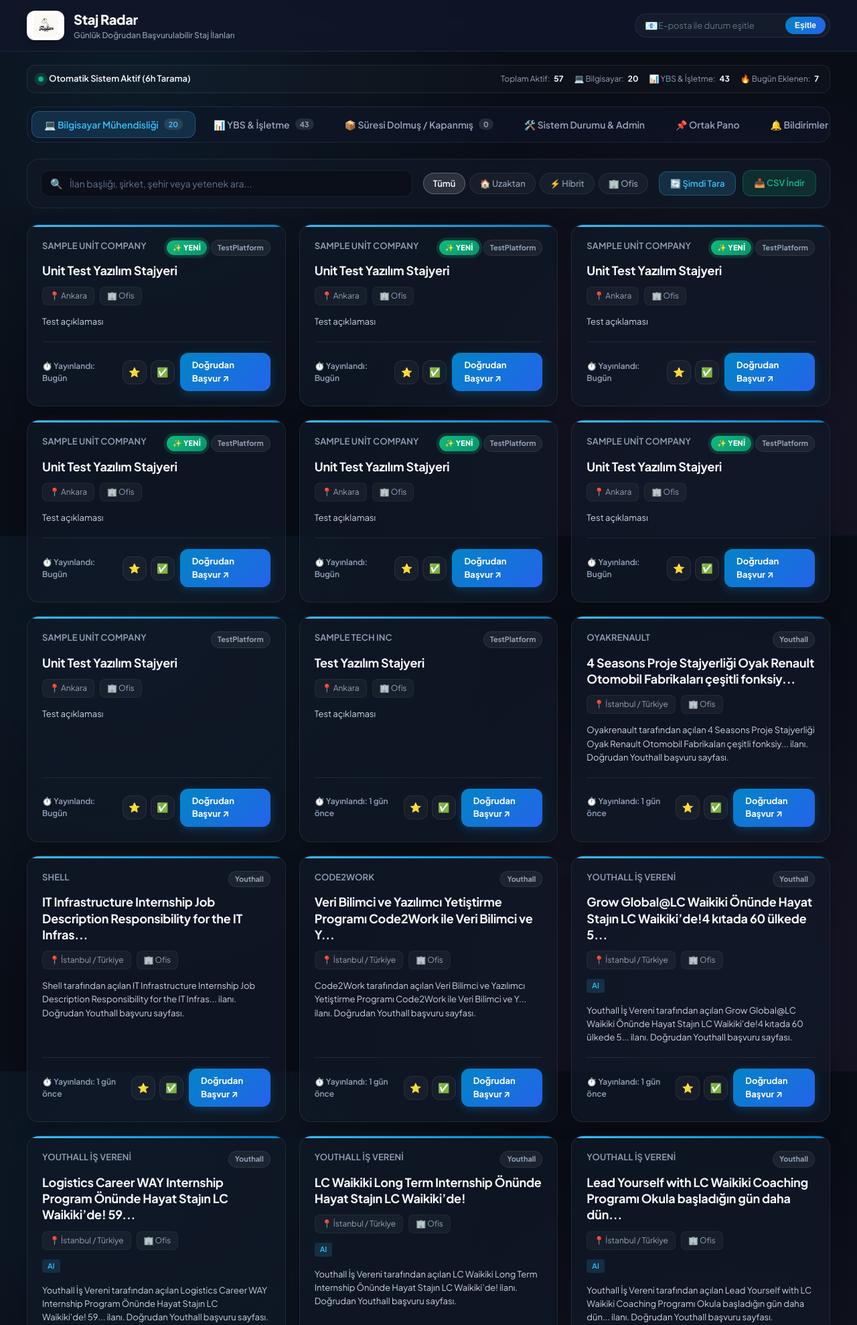
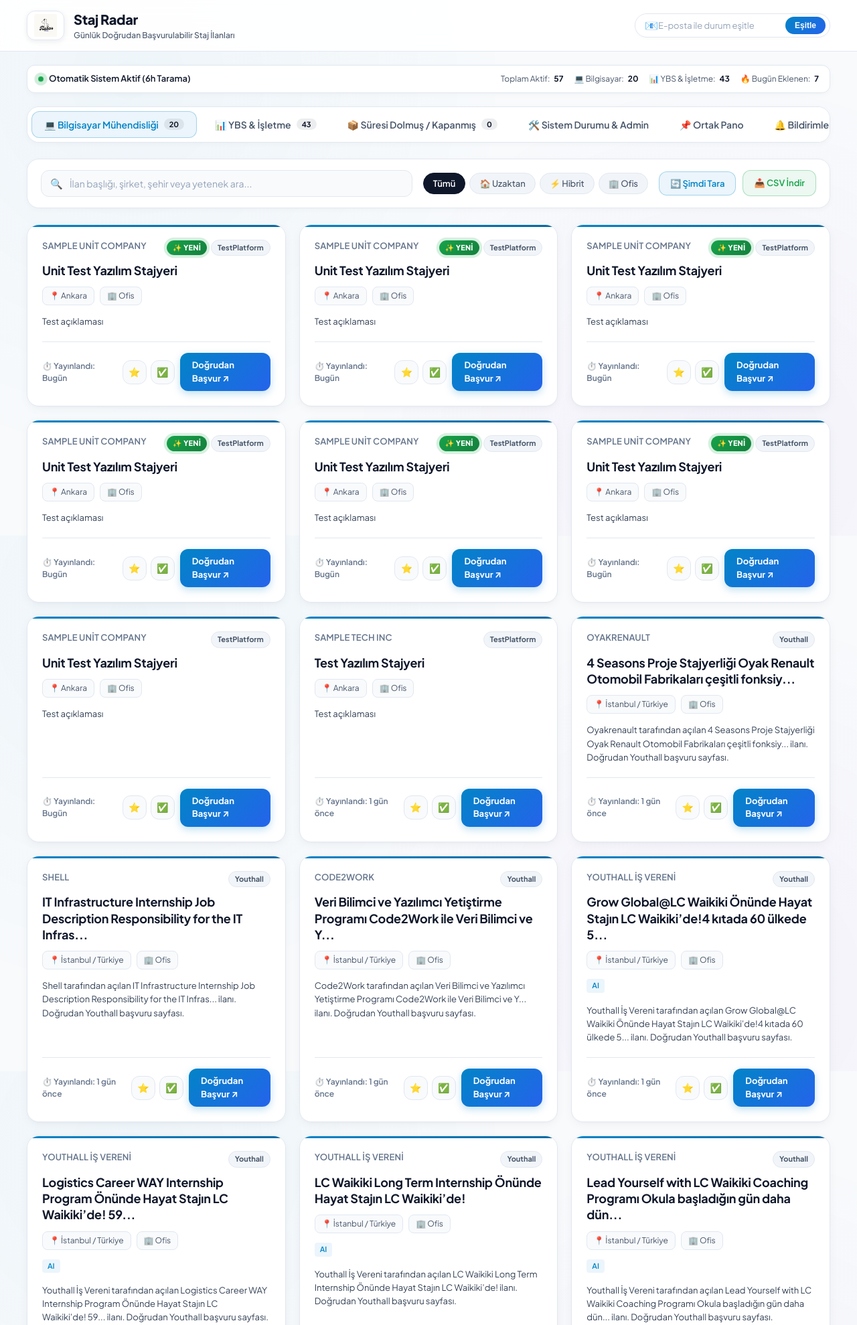
Before and after one commit to yusflhan-a11y/staj_radar, a Flask app: page / in a window 1280 px wide. Shown: the top 1979 px of the page at 67% size. Run offline with Flask 3, Linux system fonts and the light colour scheme; data comes from the database, SQL or seed files in the repository; both versions use the stored data as it was after the commit.

Commit message:
Add files via upload

```diff
--- a/staj_radar/templates/index.html
+++ b/staj_radar/templates/index.html
@@ -29,33 +29,33 @@
 
     <style>
         :root {
-            --bg-body: #090d16;
-            --bg-card: rgba(17, 24, 39, 0.75);
-            --bg-card-hover: rgba(24, 33, 53, 0.85);
-            --bg-glass: rgba(15, 23, 42, 0.8);
-            --border-subtle: rgba(255, 255, 255, 0.08);
-            --border-hover: rgba(255, 255, 255, 0.18);
-
-            --text-main: #f8fafc;
-            --text-muted: #94a3b8;
+            --bg-body: #f8fafc;
+            --bg-card: #ffffff;
+            --bg-card-hover: #ffffff;
+            --bg-glass: rgba(255, 255, 255, 0.9);
+            --border-subtle: #e2e8f0;
+            --border-hover: #cbd5e1;
+
+            --text-main: #0f172a;
+            --text-muted: #475569;
             --text-subtle: #64748b;
 
-            --ce-accent: #38bdf8;
-            --ce-glow: rgba(56, 189, 248, 0.15);
-            --ce-border: rgba(56, 189, 248, 0.3);
-
-            --mis-accent: #c084fc;
-            --mis-glow: rgba(192, 132, 252, 0.15);
-            --mis-border: rgba(192, 132, 252, 0.3);
-
-            --success: #10b981;
-            --success-glow: rgba(16, 185, 129, 0.15);
-
-            --warning: #f59e0b;
-            --warning-glow: rgba(245, 158, 11, 0.15);
-
-            --danger: #f43f5e;
-            --danger-glow: rgba(244, 63, 94, 0.15);
+            --ce-accent: #0284c7;
+            --ce-glow: rgba(2, 132, 199, 0.08);
+            --ce-border: rgba(2, 132, 199, 0.25);
+
+            --mis-accent: #7e22ce;
+            --mis-glow: rgba(126, 34, 206, 0.08);
+            --mis-border: rgba(126, 34, 206, 0.25);
+
+            --success: #16a34a;
+            --success-glow: rgba(22, 163, 74, 0.08);
+
+            --warning: #d97706;
+            --warning-glow: rgba(217, 119, 6, 0.08);
+
+            --danger: #e11d48;
+            --danger-glow: rgba(225, 29, 72, 0.08);
 
             --radius-sm: 8px;
             --radius-md: 12px;
@@ -63,7 +63,7 @@
             --radius-full: 9999px;
 
             --font-family: 'Plus Jakarta Sans', -apple-system, BlinkMacSystemFont, sans-serif;
-            --shadow-card: 0 10px 30px -10px rgba(0, 0, 0, 0.5);
+            --shadow-card: 0 4px 16px -2px rgba(15, 23, 42, 0.05), 0 2px 6px -1px rgba(15, 23, 42, 0.03);
             --transition: all 0.25s cubic-bezier(0.16, 1, 0.3, 1);
         }
 
@@ -79,8 +79,8 @@
             color: var(--text-main);
             min-height: 100vh;
             background-image:
-                radial-gradient(circle at 15% 15%, rgba(56, 189, 248, 0.08) 0%, transparent 45%),
-                radial-gradient(circle at 85% 85%, rgba(192, 132, 252, 0.08) 0%, transparent 45%);
+                radial-gradient(circle at 15% 15%, rgba(2, 132, 199, 0.04) 0%, transparent 45%),
+                radial-gradient(circle at 85% 85%, rgba(126, 34, 206, 0.04) 0%, transparent 45%);
             background-attachment: fixed;
             line-height: 1.5;
             padding-bottom: 60px;
@@ -128,7 +128,8 @@
             border-radius: var(--radius-md);
             background: #ffffff;
             padding: 4px 10px;
-            box-shadow: 0 4px 12px rgba(0, 0, 0, 0.2);
+            box-shadow: 0 2px 8px rgba(15, 23, 42, 0.08);
+            border: 1px solid var(--border-subtle);
         }
 
         .brand-logo-icon {
@@ -152,14 +154,12 @@
             font-size: 20px;
             font-weight: 800;
             letter-spacing: -0.02em;
-            background: linear-gradient(135deg, #ffffff 30%, var(--text-muted));
-            -webkit-background-clip: text;
-            -webkit-text-fill-color: transparent;
+            color: #0f172a;
         }
 
         .brand-title p {
             font-size: 12px;
-            color: var(--text-muted);
+            color: #475569;
             font-weight: 500;
         }
 
@@ -174,23 +174,24 @@
         .sync-email-box {
             display: flex;
             align-items: center;
-            background: rgba(255, 255, 255, 0.03);
+            background: #ffffff;
             border: 1px solid var(--border-subtle);
             border-radius: var(--radius-full);
             padding: 4px 6px 4px 14px;
             transition: var(--transition);
+            box-shadow: 0 1px 4px rgba(15, 23, 42, 0.03);
         }
 
         .sync-email-box:focus-within {
             border-color: var(--ce-accent);
-            background: rgba(255, 255, 255, 0.05);
+            background: #ffffff;
             box-shadow: 0 0 0 3px var(--ce-glow);
         }
 
         .sync-email-box input {
             background: transparent;
             border: none;
-            color: var(--text-main);
+            color: #0f172a;
             font-family: inherit;
             font-size: 13px;
             outline: none;
@@ -198,7 +199,7 @@
         }
 
         .sync-email-box input::placeholder {
-            color: var(--text-subtle);
+            color: #94a3b8;
         }
 
         .btn-sync {
@@ -224,12 +225,13 @@
             display: flex;
             align-items: center;
             justify-content: space-between;
-            background: rgba(255, 255, 255, 0.02);
+            background: #ffffff;
             border: 1px solid var(--border-subtle);
             border-radius: var(--radius-md);
             padding: 10px 16px;
             font-size: 13px;
-            color: var(--text-muted);
+            color: #475569;
+            box-shadow: 0 2px 8px rgba(15, 23, 42, 0.03);
             flex-wrap: wrap;
             gap: 12px;
         }
@@ -239,7 +241,7 @@
             align-items: center;
             gap: 8px;
             font-weight: 600;
-            color: var(--text-main);
+            color: #0f172a;
         }
 
         .pulse-dot {
@@ -272,7 +274,7 @@
         }
 
         .metric-pill strong {
-            color: var(--text-main);
+            color: #0f172a;
             font-weight: 700;
         }
 
@@ -284,10 +286,11 @@
         .nav-tabs {
             display: flex;
             gap: 8px;
-            background: rgba(15, 23, 42, 0.6);
+            background: #ffffff;
             border: 1px solid var(--border-subtle);
             padding: 6px;
             border-radius: var(--radius-lg);
+            box-shadow: 0 2px 8px rgba(15, 23, 42, 0.03);
             overflow-x: auto;
             scrollbar-width: none;
         }
@@ -299,7 +302,7 @@
         .tab-btn {
             background: transparent;
             border: 1px solid transparent;
-            color: var(--text-muted);
+            color: #475569;
             padding: 10px 18px;
             border-radius: var(--radius-md);
             font-size: 14px;
@@ -314,57 +317,58 @@
         }
 
         .tab-btn:hover {
-            color: var(--text-main);
-            background: rgba(255, 255, 255, 0.04);
+            color: #0f172a;
+            background: #f1f5f9;
         }
 
         .tab-btn.active-ce {
-            background: var(--ce-glow);
-            border-color: var(--ce-border);
-            color: var(--ce-accent);
+            background: rgba(2, 132, 199, 0.08);
+            border-color: rgba(2, 132, 199, 0.3);
+            color: #0284c7;
         }
 
         .tab-btn.active-mis {
-            background: var(--mis-glow);
-            border-color: var(--mis-border);
-            color: var(--mis-accent);
+            background: rgba(126, 34, 206, 0.08);
+            border-color: rgba(126, 34, 206, 0.3);
+            color: #7e22ce;
         }
 
         .tab-btn.active-expired {
-            background: var(--danger-glow);
-            border-color: rgba(244, 63, 94, 0.3);
-            color: var(--danger);
+            background: rgba(225, 29, 72, 0.08);
+            border-color: rgba(225, 29, 72, 0.3);
+            color: #e11d48;
         }
 
         .tab-btn.active-notes {
-            background: var(--warning-glow);
-            border-color: rgba(245, 158, 11, 0.3);
-            color: var(--warning);
+            background: rgba(217, 119, 6, 0.08);
+            border-color: rgba(217, 119, 6, 0.3);
+            color: #d97706;
         }
 
         .tab-btn.active-notifications {
-            background: var(--success-glow);
-            border-color: rgba(16, 185, 129, 0.3);
-            color: var(--success);
+            background: rgba(22, 163, 74, 0.08);
+            border-color: rgba(22, 163, 74, 0.3);
+            color: #16a34a;
         }
 
         .tab-btn.active-admin {
-            background: rgba(56, 189, 248, 0.15);
-            border-color: var(--ce-border);
-            color: var(--ce-accent);
+            background: rgba(2, 132, 199, 0.08);
+            border-color: rgba(2, 132, 199, 0.3);
+            color: #0284c7;
         }
 
         .tab-badge {
             font-size: 11px;
-            padding: 2px 7px;
+            padding: 2px 8px;
             border-radius: var(--radius-full);
-            background: rgba(255, 255, 255, 0.1);
+            background: rgba(15, 23, 42, 0.08);
+            color: #0f172a;
             font-weight: 700;
         }
 
         /* Controls / Filter Toolbar */
         .toolbar {
-            background: var(--bg-card);
+            background: #ffffff;
             border: 1px solid var(--border-subtle);
             border-radius: var(--radius-lg);
             padding: 16px 20px;
@@ -373,6 +377,7 @@
             justify-content: space-between;
             align-items: center;
             gap: 16px;
+            box-shadow: 0 2px 8px rgba(15, 23, 42, 0.03);
             flex-wrap: wrap;
         }
 
@@ -384,9 +389,9 @@
 
         .search-container input {
             width: 100%;
-            background: rgba(9, 13, 22, 0.7);
+            background: #f8fafc;
             border: 1px solid var(--border-subtle);
-            color: var(--text-main);
+            color: #0f172a;
             padding: 10px 16px 10px 42px;
             border-radius: var(--radius-md);
             font-size: 14px;
@@ -396,12 +401,13 @@
         }
 
         .search-container input:focus {
-            border-color: var(--ce-accent);
-            box-shadow: 0 0 0 3px var(--ce-glow);
+            border-color: #0284c7;
+            background: #ffffff;
+            box-shadow: 0 0 0 3px rgba(2, 132, 199, 0.15);
         }
 
         .search-container input::placeholder {
-            color: var(--text-subtle);
+            color: #94a3b8;
         }
 
         .search-icon {
@@ -410,7 +416,7 @@
             top: 50%;
             transform: translateY(-50%);
             font-size: 15px;
-            color: var(--text-subtle);
+            color: #94a3b8;
             pointer-events: none;
         }
 
@@ -422,9 +428,9 @@
         }
 
         .filter-chip {
-            background: rgba(255, 255, 255, 0.04);
+            background: #f1f5f9;
             border: 1px solid var(--border-subtle);
-            color: var(--text-muted);
+            color: #475569;
             padding: 7px 14px;
             border-radius: var(--radius-full);
             font-size: 13px;
@@ -435,14 +441,14 @@
         }
 
         .filter-chip:hover {
-            color: var(--text-main);
-            border-color: var(--border-hover);
+            color: #0f172a;
+            border-color: #cbd5e1;
         }
 
         .filter-chip.active {
-            background: rgba(255, 255, 255, 0.12);
-            color: var(--text-main);
-            border-color: rgba(255, 255, 255, 0.25);
+            background: #0f172a;
+            color: #ffffff;
+            border-color: #0f172a;
             font-weight: 600;
         }
 
@@ -468,26 +474,26 @@
         }
 
         .btn-scan {
-            background: var(--ce-glow);
-            border-color: var(--ce-border);
-            color: var(--ce-accent);
+            background: rgba(2, 132, 199, 0.08);
+            border-color: rgba(2, 132, 199, 0.3);
+            color: #0284c7;
         }
 
         .btn-scan:hover {
-            background: var(--ce-accent);
-            color: #090d16;
+            background: #0284c7;
+            color: #ffffff;
             font-weight: 700;
         }
 
         .btn-export {
-            background: var(--success-glow);
-            border-color: rgba(16, 185, 129, 0.3);
-            color: var(--success);
+            background: rgba(22, 163, 74, 0.08);
+            border-color: rgba(22, 163, 74, 0.3);
+            color: #16a34a;
         }
 
         .btn-export:hover {
-            background: var(--success);
-            color: #090d16;
+            background: #16a34a;
+            color: #ffffff;
             font-weight: 700;
         }
 
@@ -499,7 +505,7 @@
         }
 
         .job-card {
-            background: var(--bg-card);
+            background: #ffffff;
             border: 1px solid var(--border-subtle);
             border-radius: var(--radius-lg);
             padding: 22px;
@@ -509,14 +515,14 @@
             transition: var(--transition);
             position: relative;
             overflow: hidden;
-            box-shadow: var(--shadow-card);
+            box-shadow: 0 4px 16px -2px rgba(15, 23, 42, 0.05), 0 2px 6px -1px rgba(15, 23, 42, 0.03);
         }
 
         .job-card:hover {
             transform: translateY(-4px);
-            background: var(--bg-card-hover);
-            border-color: var(--border-hover);
-            box-shadow: 0 16px 36px -10px rgba(0, 0, 0, 0.6);
+            background: #ffffff;
+            border-color: #cbd5e1;
+            box-shadow: 0 12px 32px -6px rgba(15, 23, 42, 0.1);
         }
 
         .job-card-indicator {
@@ -528,15 +534,15 @@
         }
 
         .job-card.ce .job-card-indicator {
-            background: linear-gradient(90deg, var(--ce-accent), #0284c7);
+            background: linear-gradient(90deg, #0284c7, #0369a1);
         }
 
         .job-card.mis .job-card-indicator {
-            background: linear-gradient(90deg, var(--mis-accent), #9333ea);
+            background: linear-gradient(90deg, #7e22ce, #6b21a8);
         }
 
         .job-card.expired .job-card-indicator {
-            background: linear-gradient(90deg, var(--danger), #be123c);
+            background: linear-gradient(90deg, #e11d48, #be123c);
         }
 
         .card-top {
@@ -549,7 +555,7 @@
 
         .company-name {
             font-size: 13px;
-            color: var(--text-muted);
+            color: #64748b;
             font-weight: 600;
             letter-spacing: 0.01em;
             text-transform: uppercase;
@@ -560,9 +566,9 @@
             padding: 3px 9px;
             border-radius: var(--radius-full);
             font-weight: 700;
-            background: rgba(255, 255, 255, 0.06);
-            border: 1px solid var(--border-subtle);
-            color: var(--text-muted);
+            background: #f1f5f9;
+            border: 1px solid #e2e8f0;
+            color: #475569;
             white-space: nowrap;
         }
 
@@ -571,9 +577,9 @@
             font-weight: 800;
             padding: 3px 9px;
             border-radius: var(--radius-full);
-            background: linear-gradient(135deg, #10b981, #059669);
+            background: linear-gradient(135deg, #16a34a, #15803d);
             color: #ffffff;
-            box-shadow: 0 0 12px rgba(16, 185, 129, 0.45);
+            box-shadow: 0 0 12px rgba(22, 163, 74, 0.35);
             display: inline-flex;
             align-items: center;
             gap: 4px;
@@ -583,15 +589,15 @@
         }
 
         @keyframes pulse-badge {
-            0% { box-shadow: 0 0 0 0 rgba(16, 185, 129, 0.7); }
-            70% { box-shadow: 0 0 0 6px rgba(16, 185, 129, 0); }
-            100% { box-shadow: 0 0 0 0 rgba(16, 185, 129, 0); }
+            0% { box-shadow: 0 0 0 0 rgba(22, 163, 74, 0.6); }
+            70% { box-shadow: 0 0 0 6px rgba(22, 163, 74, 0); }
+            100% { box-shadow: 0 0 0 0 rgba(22, 163, 74, 0); }
         }
 
         .job-title {
             font-size: 18px;
             font-weight: 700;
-            color: var(--text-main);
+            color: #0f172a;
             line-height: 1.35;
             margin-bottom: 12px;
             letter-spacing: -0.01em;
@@ -609,11 +615,11 @@
             align-items: center;
             gap: 5px;
             font-size: 12px;
-            color: var(--text-muted);
-            background: rgba(255, 255, 255, 0.04);
+            color: #475569;
+            background: #f8fafc;
             padding: 4px 10px;
             border-radius: var(--radius-sm);
-            border: 1px solid rgba(255, 255, 255, 0.05);
+            border: 1px solid #e2e8f0;
         }
 
         .skills-tags {
@@ -626,20 +632,20 @@
         .skill-tag {
             font-size: 11px;
             font-weight: 600;
-            color: var(--ce-accent);
-            background: var(--ce-glow);
+            color: #0284c7;
+            background: rgba(2, 132, 199, 0.08);
             padding: 2px 8px;
             border-radius: 4px;
         }
 
         .skill-tag.mis-tag {
-            color: var(--mis-accent);
-            background: var(--mis-glow);
+            color: #7e22ce;
+            background: rgba(126, 34, 206, 0.08);
         }
 
         .job-desc {
             font-size: 13px;
-            color: #cbd5e1;
+            color: #334155;
             line-height: 1.55;
             margin-bottom: 20px;
             display: -webkit-box;
@@ -663,11 +669,11 @@
             display: inline-flex;
             align-items: center;
             gap: 5px;
-            color: var(--text-muted);
+            color: #64748b;
         }
 
         .deadline-badge.urgent {
-            color: var(--danger);
+            color: #e11d48;
         }
 
         .btn-apply {
@@ -682,12 +688,12 @@
             align-items: center;
             gap: 6px;
             transition: var(--transition);
-            box-shadow: 0 4px 14px rgba(2, 132, 199, 0.3);
+            box-shadow: 0 4px 12px rgba(2, 132, 199, 0.25);
         }
 
         .btn-apply:hover {
             transform: scale(1.03);
-            box-shadow: 0 6px 20px rgba(2, 132, 199, 0.45);
+            box-shadow: 0 6px 18px rgba(2, 132, 199, 0.35);
         }
 
         .user-toggles {
@@ -696,9 +702,9 @@
         }
 
         .btn-icon-toggle {
-            background: rgba(255, 255, 255, 0.04);
-            border: 1px solid var(--border-subtle);
-            color: var(--text-muted);
+            background: #f8fafc;
+            border: 1px solid #e2e8f0;
+            color: #64748b;
             width: 36px;
             height: 36px;
             border-radius: var(--radius-md);
```
Also changed, not shown: other parts of staj_radar/templates/index.html (+58 -53 lines), staj_radar/staj_radar.db.
